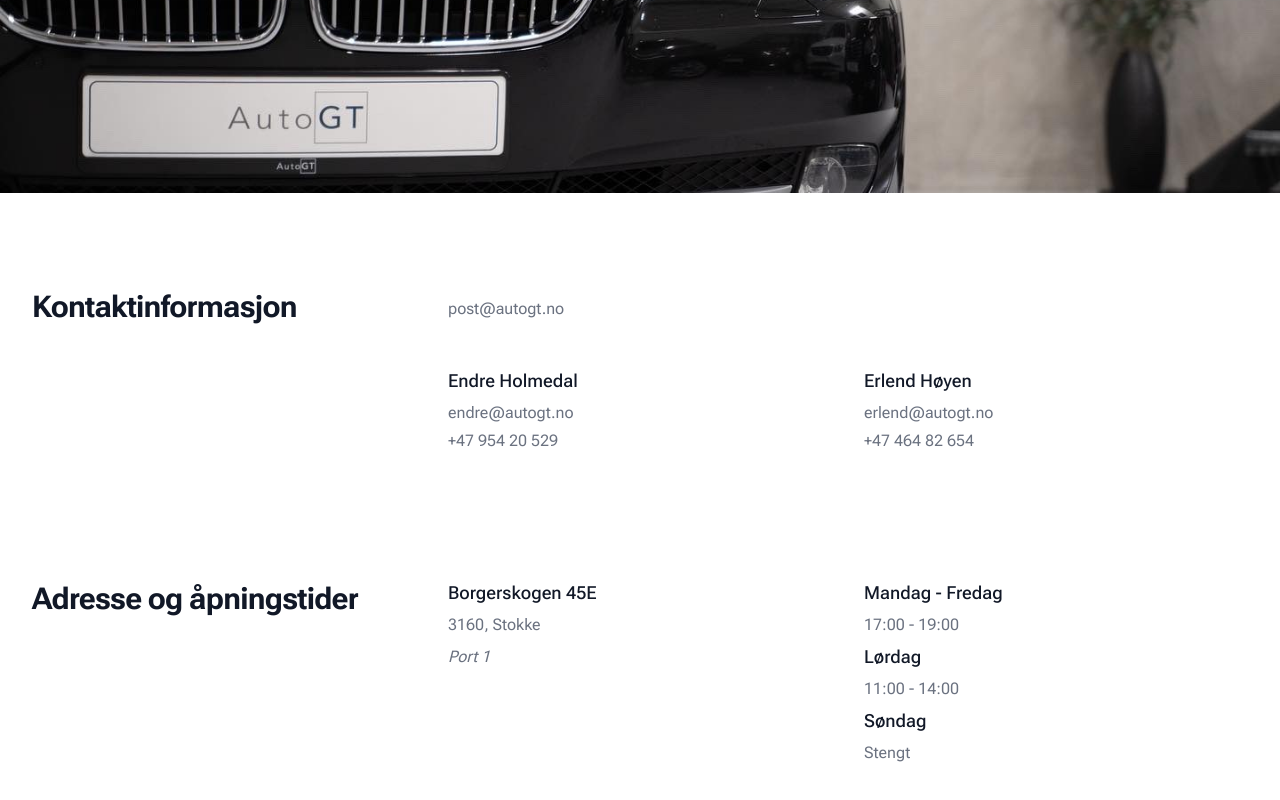
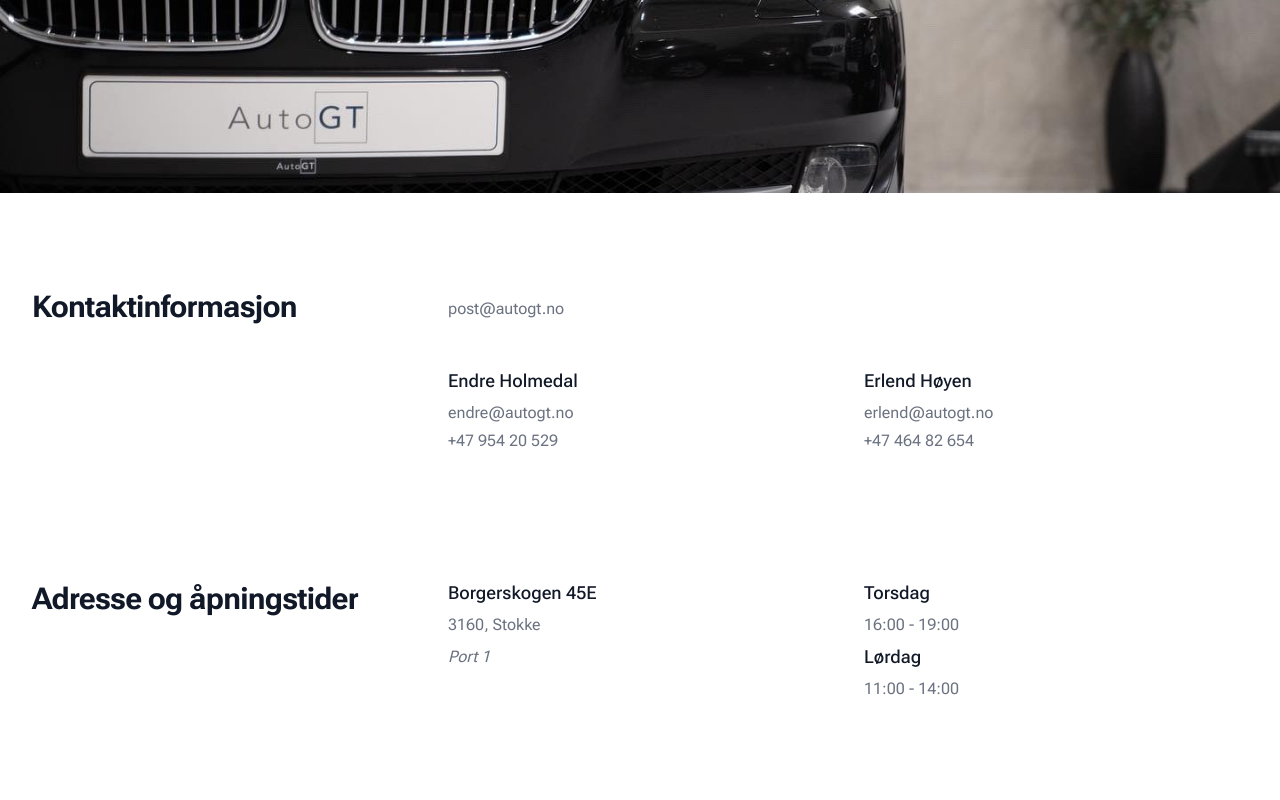
Before and after one commit to JoJe3003/AutoGT, a Next.js app: page /kontakt-oss in a window 1280 px wide. Shown: the part 256-1056 px from the top of the page. Built offline with nearby package versions, Linux system fonts and the light colour scheme.

Commit message:
oppdaterte åpningstider

```diff
--- a/pages/kontakt-oss.js
+++ b/pages/kontakt-oss.js
@@ -93,22 +93,16 @@ function kontakt() {
 							</div>
 							<div>
 								<h3 className="text-lg font-medium leading-6 text-gray-900">
-									Mandag - Fredag
+									Torsdag
 								</h3>
 								<div className="my-2 text-base text-gray-500">
-									<p>17:00 - 19:00</p>
+									<p>16:00 - 19:00</p>
 								</div>
 								<h3 className="text-lg font-medium leading-6 text-gray-900">
 									Lørdag
 								</h3>
 								<div className="my-2 text-base text-gray-500">
 									<p>11:00 - 14:00</p>
-								</div>
-								<h3 className="text-lg font-medium leading-6 text-gray-900">
-									Søndag
-								</h3>
-								<div className="my-2 text-base text-gray-500">
-									<p>Stengt</p>
 								</div>
 							</div>
 						</div>
```
